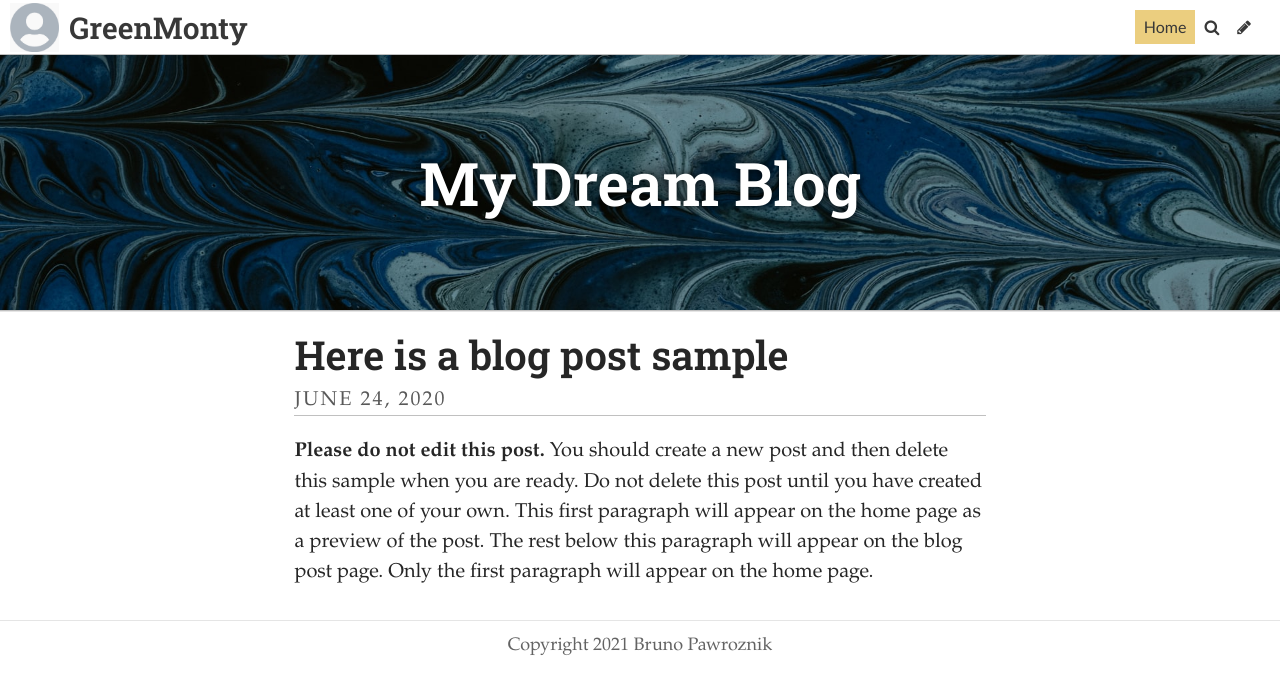
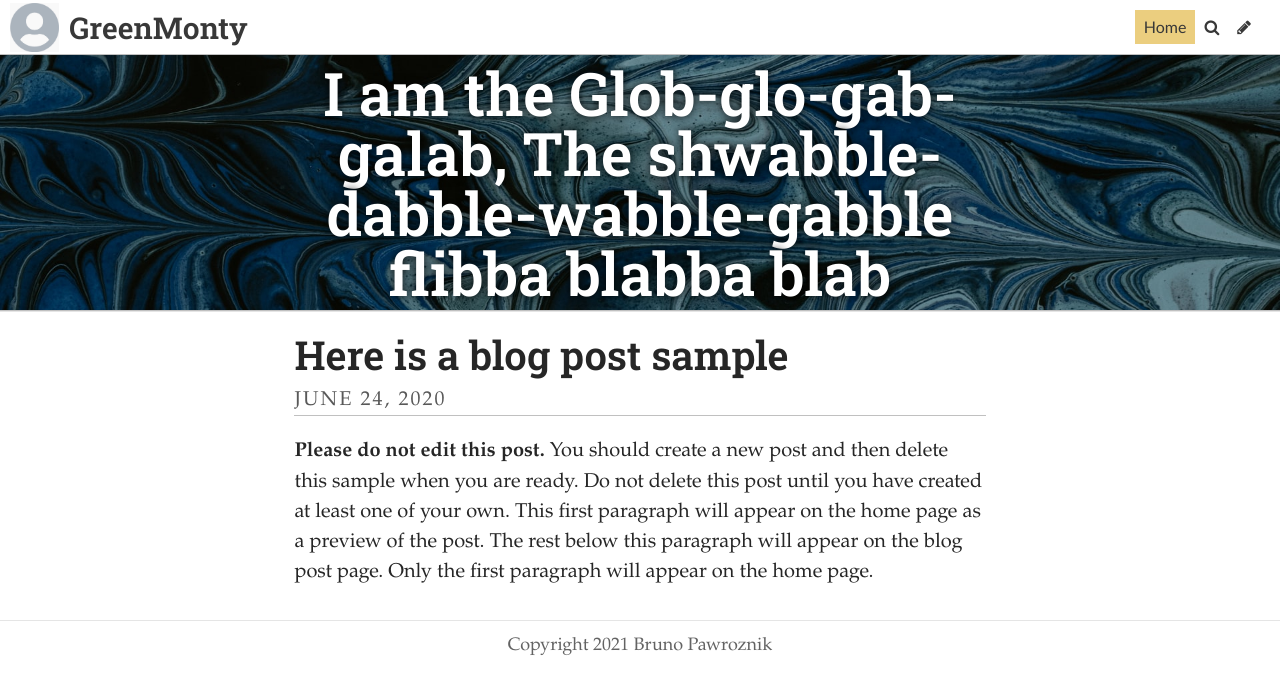
Before and after one commit to hbanks01/MontyBurnsSite, a Jekyll site: the page built from index.html, in a window 1280 px wide. Shown: the top 694 px of the page. Built offline with Jekyll 4.4.1, drawn with Linux system fonts in a browser that asks for light colours; some web fonts are replaced; the list of posts is cut into pages by our own code.

Commit message:
Update Settings “general”

```diff
--- a/_data/settings.yml
+++ b/_data/settings.yml
@@ -2,7 +2,8 @@ title: GreenMonty
 description: A website with a blog
 footer_text: Copyright 2021 Bruno Pawroznik
 header_feature_image: ../uploads/pawel-czerwinski-7fpy4bvvqwo-unsplash.jpg
-header_text: My Dream Blog
+header_text: I am the Glob-glo-gab-galab, The shwabble-dabble-wabble-gabble
+  flibba blabba blab
 header_text_color: "#ffffff"
 bannerheight: 20vmax
 navbarheight: 55px
```
